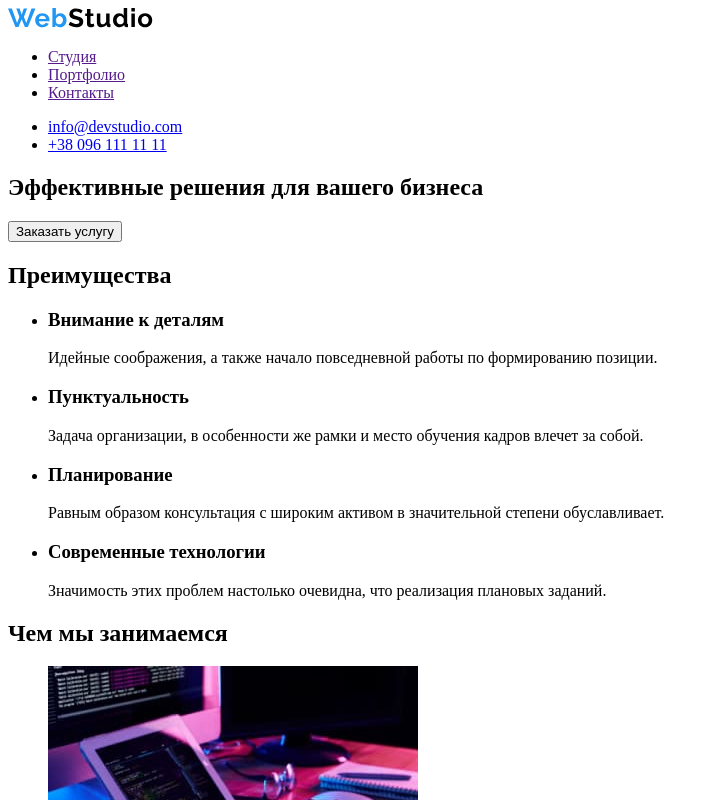
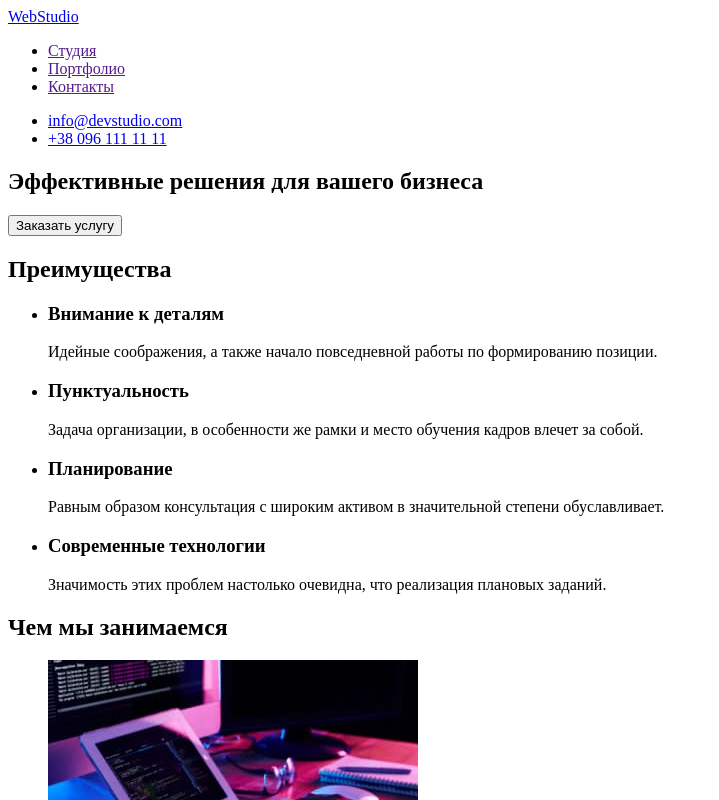
Before and after one commit to AlexBess83/goit-markup-hw-01, a plain HTML site: page index.html in a window 1280 px wide. Shown: the top 800 px of the page, without its empty margins (0-719 px from the left). Drawn offline with Linux system fonts and the light colour scheme.

Commit message:
Update index.html

```diff
--- a/index.html
+++ b/index.html
@@ -10,9 +10,7 @@
 <body>
     <!--Хеддер-->
     <header>
-        <a href="">
-            <img src="./images/logo.svg" alt="лого сайта">
-        </a>
+        <a href="index.html">WebStudio</a>
         <nav>
           <ul>
             <li><a href="">Студия</a></li>
@@ -130,16 +128,13 @@
     </main>
     <!--Футер-->
     <footer>
-        <a href="">
-            <img src="./images/logo.svg" alt="лого сайта">
-        </a>
+        <a href="index.html">WebStudio</a>
+        <address>
         <ul>
             <li>
-                <address>
                     <a href="https://goo.gl/maps/rLwxdxmKDmt5mozx5"
                        target="_blank"
                        rel="noopener nofollow noreferrer ">г. Киев, пр-т ЛесиУкраинки, 26</a>
-                </address>
             </li>
             <li>
                 <a href="mailto:info@example.com">info@example.com</a>
@@ -147,8 +142,8 @@
             <li>
                 <a href="tel:+380991111111">+38 099 111 11 11</a>
             </li>
-
         </ul>
+        </address>
     </footer>
 </body>
 </html>
```
